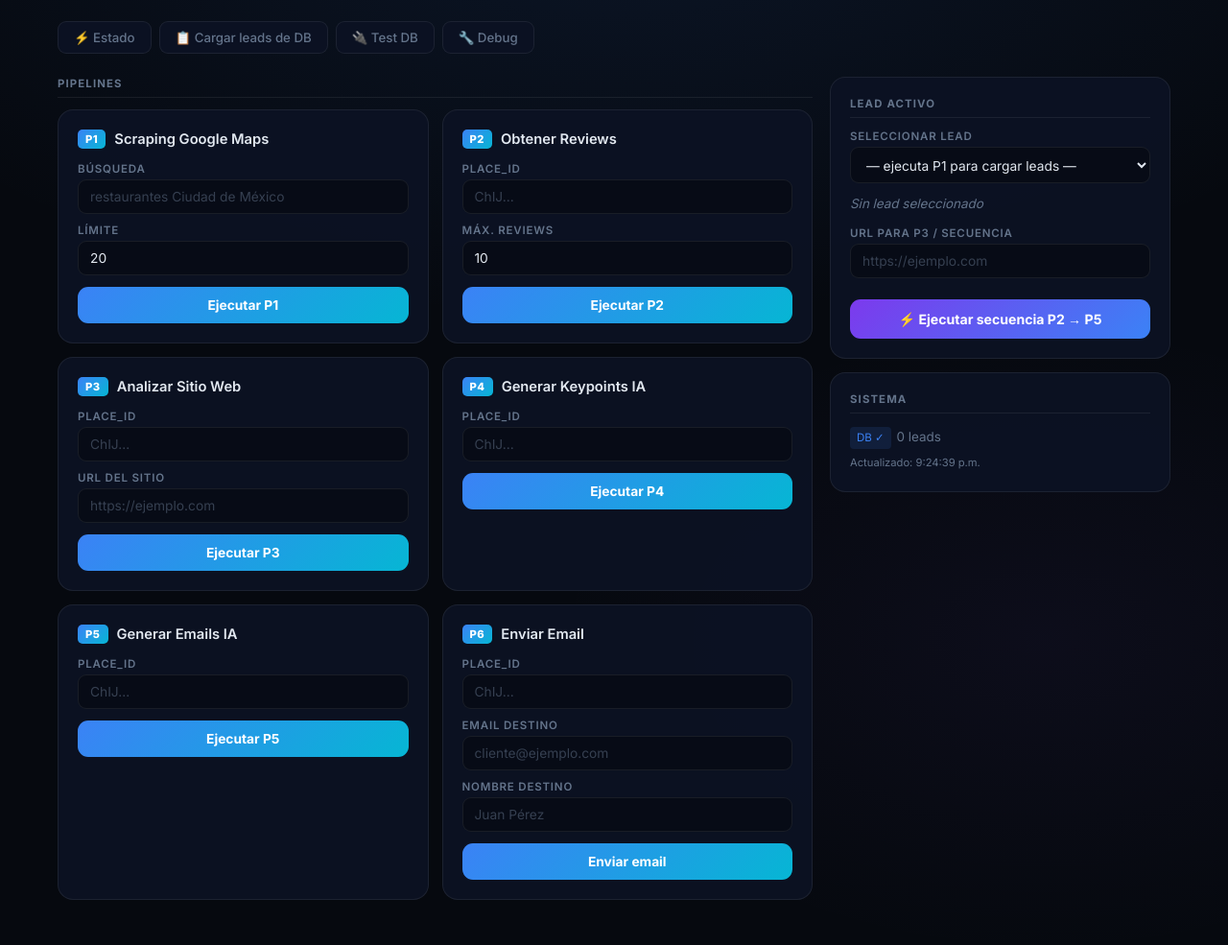
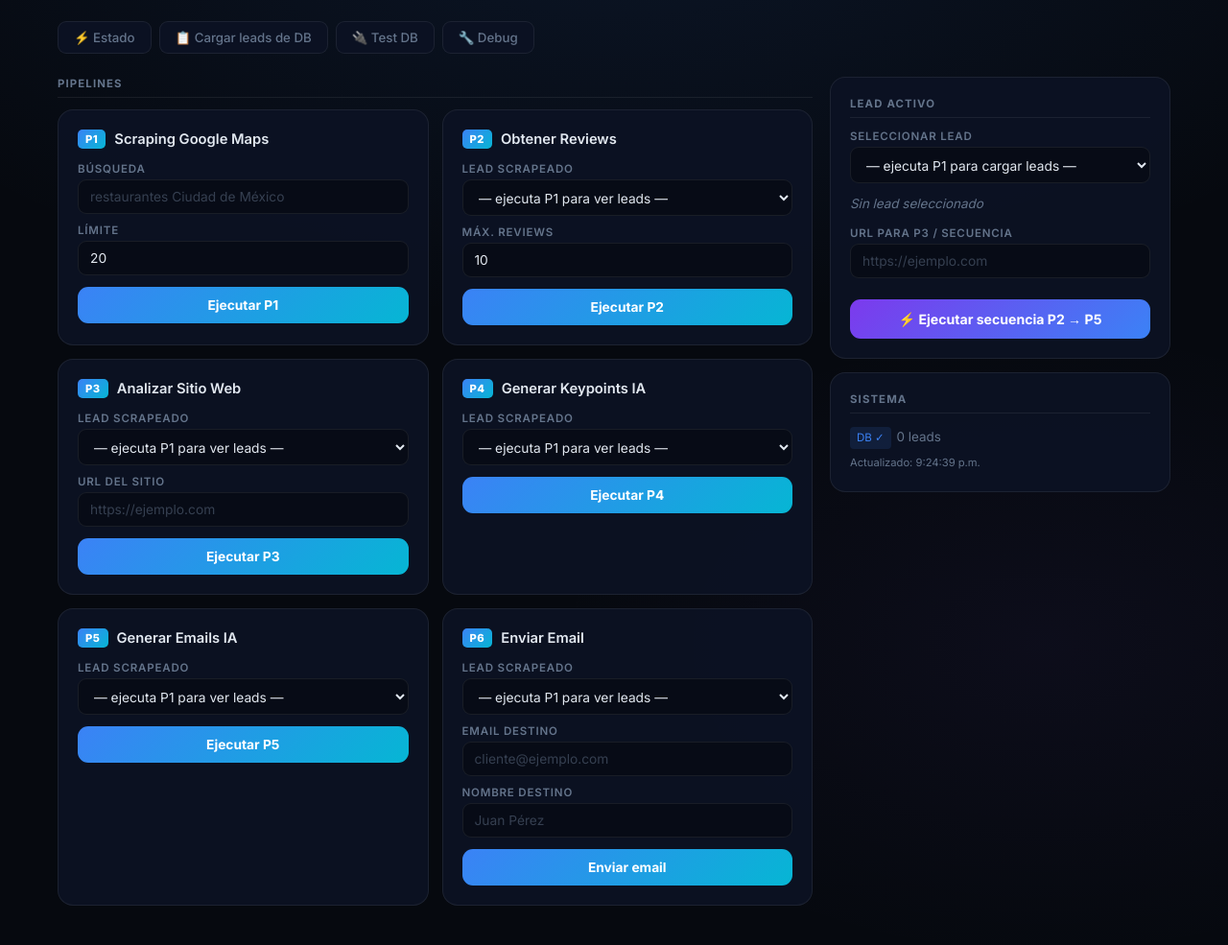
Before and after one commit to Robert160418/lince, a FastAPI app: page / in a window 1280 px wide. Shown: the part 106-1091 px from the top of the page at 96% size. Run offline with FastAPI, Linux system fonts and the light colour scheme.

Commit message:
fix: lead selector en P2-P6 con últimos 5 scrapeados de P1

```diff
--- a/app/templates/index.html
+++ b/app/templates/index.html
@@ -303,33 +303,58 @@ body{font-family:'Inter',system-ui,sans-serif;background:var(--bg);color:var(--t
 
       <div class="card">
         <div class="card-hd"><span class="pbadge">P2</span><h3>Obtener Reviews</h3></div>
-        <div class="field"><label>place_id</label><input id="p2-place_id" placeholder="ChIJ..."/></div>
+        <div class="field">
+          <label>Lead scrapeado</label>
+          <select id="p2-place_id" class="lead-sel-card" onchange="syncLeadFromCard(this.value)">
+            <option value="">— ejecuta P1 para ver leads —</option>
+          </select>
+        </div>
         <div class="field"><label>Máx. reviews</label><input id="p2-max" type="number" value="10"/></div>
         <button class="btn-run" id="btn-p2" onclick="runP2()"><span class="spin"></span><span>Ejecutar P2</span></button>
       </div>
 
       <div class="card">
         <div class="card-hd"><span class="pbadge">P3</span><h3>Analizar Sitio Web</h3></div>
-        <div class="field"><label>place_id</label><input id="p3-place_id" placeholder="ChIJ..."/></div>
+        <div class="field">
+          <label>Lead scrapeado</label>
+          <select id="p3-place_id" class="lead-sel-card" onchange="syncLeadFromCard(this.value)">
+            <option value="">— ejecuta P1 para ver leads —</option>
+          </select>
+        </div>
         <div class="field"><label>URL del sitio</label><input id="p3-url" placeholder="https://ejemplo.com"/></div>
         <button class="btn-run" id="btn-p3" onclick="runP3()"><span class="spin"></span><span>Ejecutar P3</span></button>
       </div>
 
       <div class="card">
         <div class="card-hd"><span class="pbadge">P4</span><h3>Generar Keypoints IA</h3></div>
-        <div class="field"><label>place_id</label><input id="p4-place_id" placeholder="ChIJ..."/></div>
+        <div class="field">
+          <label>Lead scrapeado</label>
+          <select id="p4-place_id" class="lead-sel-card" onchange="syncLeadFromCard(this.value)">
+            <option value="">— ejecuta P1 para ver leads —</option>
+          </select>
+        </div>
         <button class="btn-run" id="btn-p4" onclick="runP4()"><span class="spin"></span><span>Ejecutar P4</span></button>
       </div>
 
       <div class="card">
         <div class="card-hd"><span class="pbadge">P5</span><h3>Generar Emails IA</h3></div>
-        <div class="field"><label>place_id</label><input id="p5-place_id" placeholder="ChIJ..."/></div>
+        <div class="field">
+          <label>Lead scrapeado</label>
+          <select id="p5-place_id" class="lead-sel-card" onchange="syncLeadFromCard(this.value)">
+            <option value="">— ejecuta P1 para ver leads —</option>
+          </select>
+        </div>
         <button class="btn-run" id="btn-p5" onclick="runP5()"><span class="spin"></span><span>Ejecutar P5</span></button>
       </div>
 
       <div class="card">
         <div class="card-hd"><span class="pbadge">P6</span><h3>Enviar Email</h3></div>
-        <div class="field"><label>place_id</label><input id="p6-place_id" placeholder="ChIJ..."/></div>
+        <div class="field">
+          <label>Lead scrapeado</label>
+          <select id="p6-place_id" class="lead-sel-card" onchange="syncLeadFromCard(this.value)">
+            <option value="">— ejecuta P1 para ver leads —</option>
+          </select>
+        </div>
         <div class="field"><label>Email destino</label><input id="p6-email" type="email" placeholder="cliente@ejemplo.com"/></div>
         <div class="field"><label>Nombre destino</label><input id="p6-name" placeholder="Juan Pérez"/></div>
         <button class="btn-run" id="btn-p6" onclick="runP6()"><span class="spin"></span><span>Enviar email</span></button>
@@ -679,17 +704,32 @@ function modalNext() {
   if (_nextAction) _nextAction();
 }
 
-/* ───── SIDEBAR LEAD SELECTOR ───── */
+/* ───── SIDEBAR + CARD LEAD SELECTOR ───── */
 function fillSelector(leads) {
   _leads = leads || [];
-  const sel = $('lead-sel');
-  sel.innerHTML = '<option value="">— elige un lead —</option>';
-  _leads.forEach(l => {
-    const o = document.createElement('option');
-    o.value = l.place_id;
-    o.textContent = (l.name || l.place_id) + (l.rating ? ' · ' + l.rating + '★' : '');
-    sel.appendChild(o);
+  // Últimos 5 para el historial de las cards
+  const recent = _leads.slice(0, 5);
+  const opts = '<option value="">— elige un lead —</option>' +
+    recent.map(l =>
+      `<option value="${l.place_id}">${l.name || l.place_id}${l.rating ? ' · ' + l.rating + '★' : ''}</option>`
+    ).join('');
+  // Sidebar
+  $('lead-sel').innerHTML = opts;
+  // Cards P2-P6
+  ['p2-place_id','p3-place_id','p4-place_id','p5-place_id','p6-place_id'].forEach(id => {
+    const el = $(id);
+    if (el && el.tagName === 'SELECT') el.innerHTML = opts;
   });
+}
+
+function syncLeadFromCard(place_id) {
+  if (!place_id) return;
+  // Sincronizar todos los selects
+  ['lead-sel','p2-place_id','p3-place_id','p4-place_id','p5-place_id','p6-place_id'].forEach(id => {
+    const el = $(id);
+    if (el) el.value = place_id;
+  });
+  selectLead(place_id);
 }
 
 function selectLead(place_id) {
@@ -704,9 +744,11 @@ function selectLead(place_id) {
     ${l.site ? `<br><a href="${l.site}" target="_blank" style="color:var(--blue);font-size:.79rem;margin-top:5px;display:inline-block">${l.site}</a>` : ''}`;
   if (l.site) $('seq-url').value = l.site;
   ['p2','p3','p4','p5','p6'].forEach(p => {
-    const el = $(p + '-place_id') || $(p+'-place_id');
+    const el = $(p + '-place_id');
     if (el) el.value = place_id;
   });
+  // Sidebar también
+  const ss = $('lead-sel'); if (ss) ss.value = place_id;
   // p3-url
   if (l.site) { const u = $('p3-url'); if (u) u.value = l.site; }
 }
```
